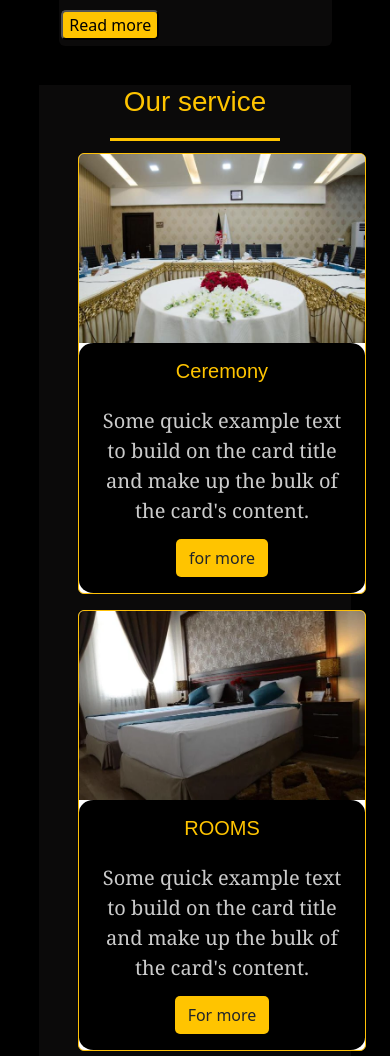
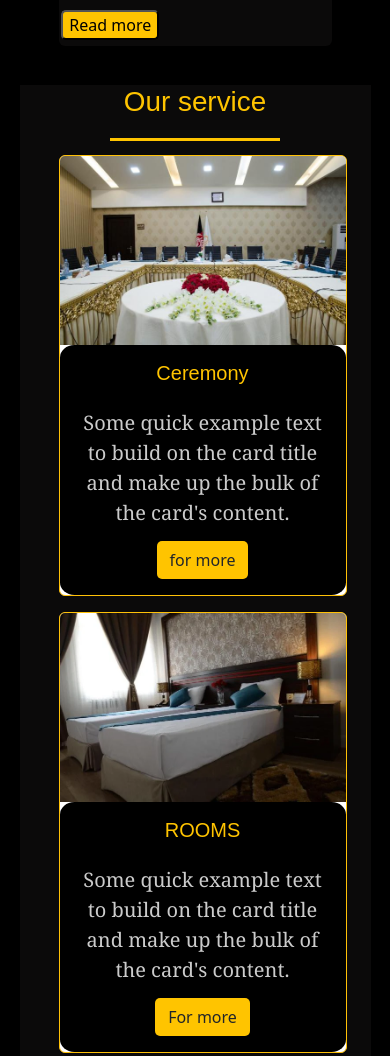
Before and after one commit to Maryamafz/Assignment5, a plain HTML site: page index.html in a window 390 px wide. Shown: the part 1463-2519 px from the top of the page. Drawn offline with nearby package versions, Linux system fonts and the light colour scheme; a web font is replaced by a local one.

Commit message:
style.css

```diff
--- a/style.css
+++ b/style.css
@@ -54,7 +54,7 @@ p {
 }
 @media (max-width:800px) {
   .service{
-    margin: 0px 10%;
+    margin: 0px 5%;
   }
   .section_header{
     text-align: center;
```
